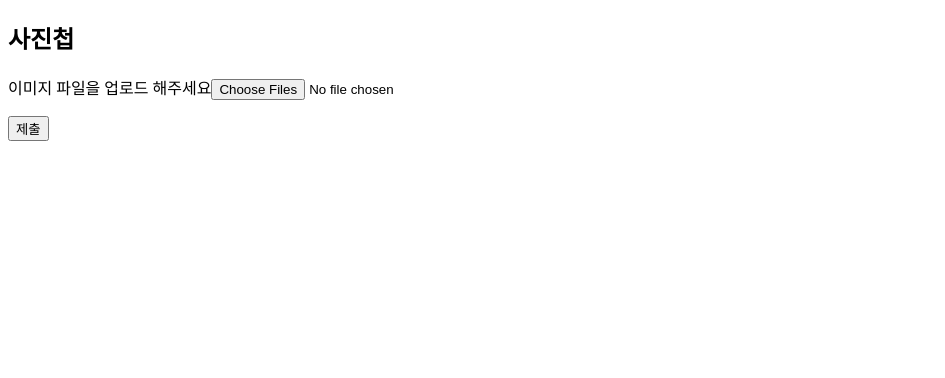
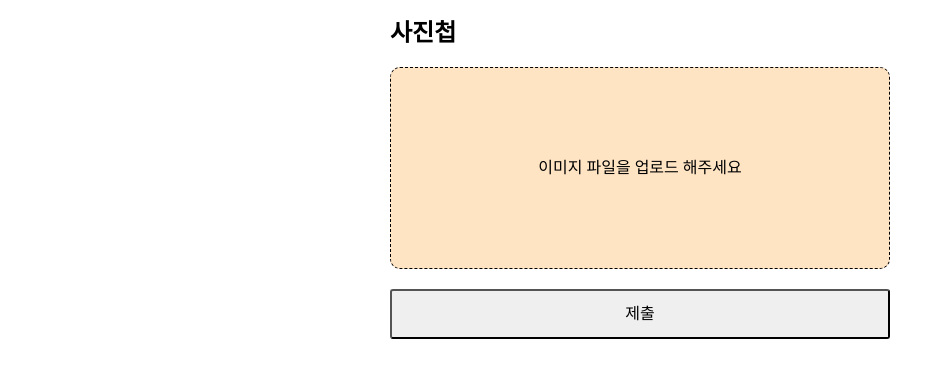
Before and after one commit to granen32/images_uploader, a React (Create React App) app in the folder client/: page / in a window 1280 px wide. Shown: the top 378 px of the page, without its empty margins (0-945 px from the left). Built offline with nearby package versions, Linux system fonts and the light colour scheme.

Commit message:
스타일 준비

```diff
--- a/client/src/UploadFileForm/index.tsx
+++ b/client/src/UploadFileForm/index.tsx
@@ -1,19 +1,12 @@
+import axios from "axios";
 import React, { useState } from "react";
+import * as S from "./style";
 
 const UploadFileForm = () => {
   const [files, setFile] = useState<File>();
   const [fileName, setFileName] =
     useState<string>("이미지 파일을 업로드 해주세요");
-  return (
-    <>
-      <h2>사진첩</h2>
-      <form action="">
-        <label htmlFor="image">{fileName}</label>
-        <input
-          type="file"
-          id="image"
-          multiple
-          onChange={(evnet: React.ChangeEvent<HTMLInputElement>) => {
+  const imageSelectdHandler = (evnet: React.ChangeEvent<HTMLInputElement>) => {
     const target = evnet.currentTarget;
     const files = (target.files as FileList)[0];
 
@@ -22,11 +15,39 @@ const UploadFileForm = () => {
     }
     setFile(files);
     setFileName(files.name);
-          }}
+  };
+  const onSubmit = async (event: React.FormEvent<HTMLFormElement>) => {
+    event.preventDefault();
+    const formData = new FormData();
+    if (files) {
+      formData.append("image", files);
+      try {
+        const res = await axios.post("/upload", formData, {
+          headers: { "Content-Type": "multipart/form-data" },
+        });
+        console.log({ res });
+      } catch (error) {
+        console.log("falses" + error);
+      }
+    }
+  };
+  return (
+    <>
+      <S.ImagesWrap>
+        <h2>사진첩</h2>
+        <form action="" onSubmit={onSubmit}>
+          <S.ImagesSeleted>
+            <label htmlFor="image">{fileName}</label>
+            <input
+              type="file"
+              id="image"
+              multiple
+              onChange={imageSelectdHandler}
             />
-        <ul id="output">{}</ul>
-        <button type="submit">제출</button>
+          </S.ImagesSeleted>
+          <S.ImagesButton type="submit">제출</S.ImagesButton>
         </form>
+      </S.ImagesWrap>
     </>
   );
 };
--- /dev/null
+++ b/client/src/UploadFileForm/style.ts
@@ -0,0 +1,35 @@
+import styled from "styled-components";
+
+export const ImagesWrap = styled.div`
+  width: 500px;
+  margin: 0 auto;
+`;
+export const ImagesSeleted = styled.div`
+  height: 200px;
+  border: 1px dashed black;
+  background-color: bisque;
+  border-radius: 10px;
+  margin-bottom: 20px;
+  display: flex;
+  position: relative;
+  justify-content: center;
+  align-items: center;
+  &:hover {
+    background: gray;
+    transform: 0.5s;
+    color: #fff;
+  }
+  input {
+    width: 100%;
+    height: 100%;
+    position: absolute;
+    opacity: 0;
+    cursor: pointer;
+  }
+`;
+export const ImagesButton = styled.button`
+  width: 100%;
+  border-radius: 3px;
+  height: 50px;
+  cursor: pointer;
+`;
--- a/client/src/index.tsx
+++ b/client/src/index.tsx
@@ -1,12 +1,14 @@
 import React from "react";
 import ReactDOM from "react-dom/client";
 import App from "./App";
+import { GlobalStyle } from "./styles";
 
 const root = ReactDOM.createRoot(
   document.getElementById("root") as HTMLElement
 );
 root.render(
   <React.StrictMode>
+    <GlobalStyle />
     <App />
   </React.StrictMode>
 );
--- /dev/null
+++ b/client/src/styles/GlobalStyle.ts
@@ -0,0 +1,7 @@
+import { createGlobalStyle } from "styled-components";
+import { normalize } from "styled-normalize";
+
+const GlobalStyle = createGlobalStyle`
+  ${normalize}
+`;
+export default GlobalStyle;
--- /dev/null
+++ b/client/src/styles/index.ts
@@ -0,0 +1 @@
+export { default as GlobalStyle } from "./GlobalStyle";
```
Also changed, not shown: client/package.json (+7 -1 lines), 1 other file (tests, documents, lock files or other folders). Lines whose indentation alone changed are shown as unchanged.
